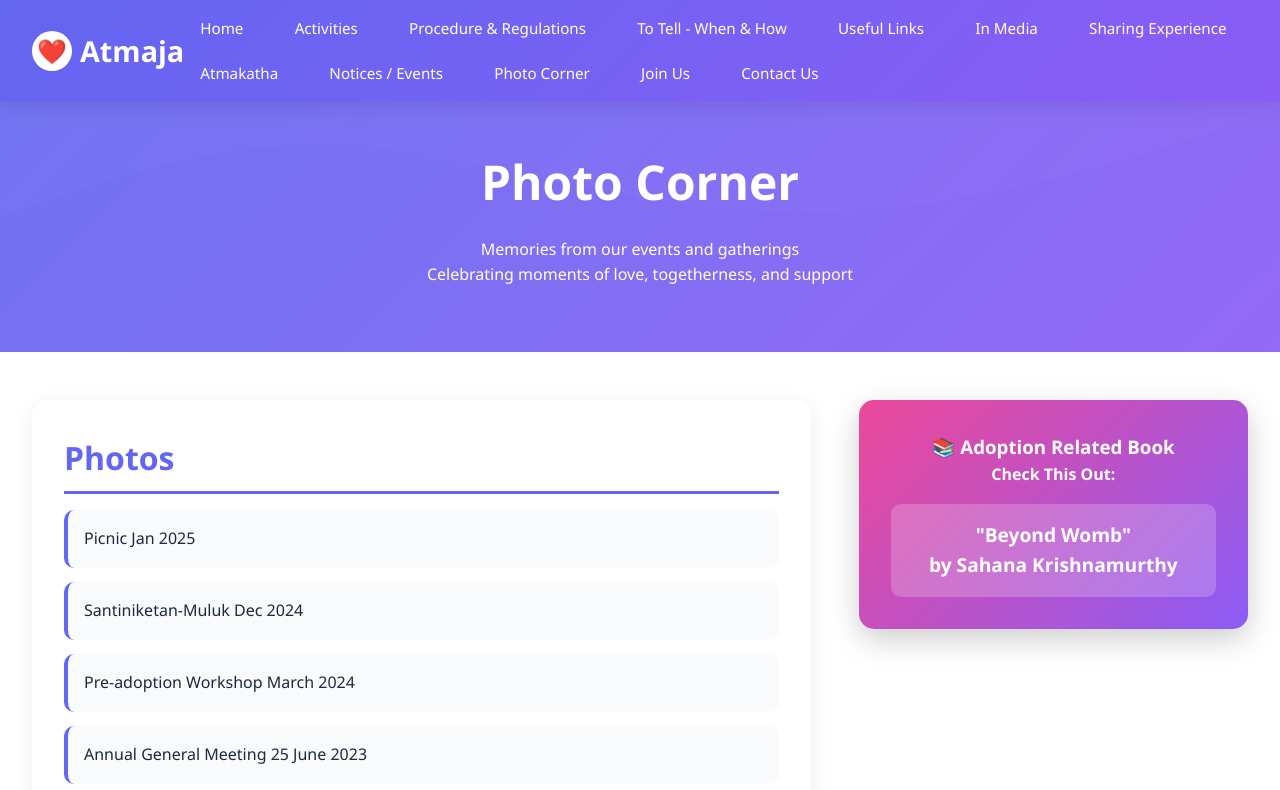
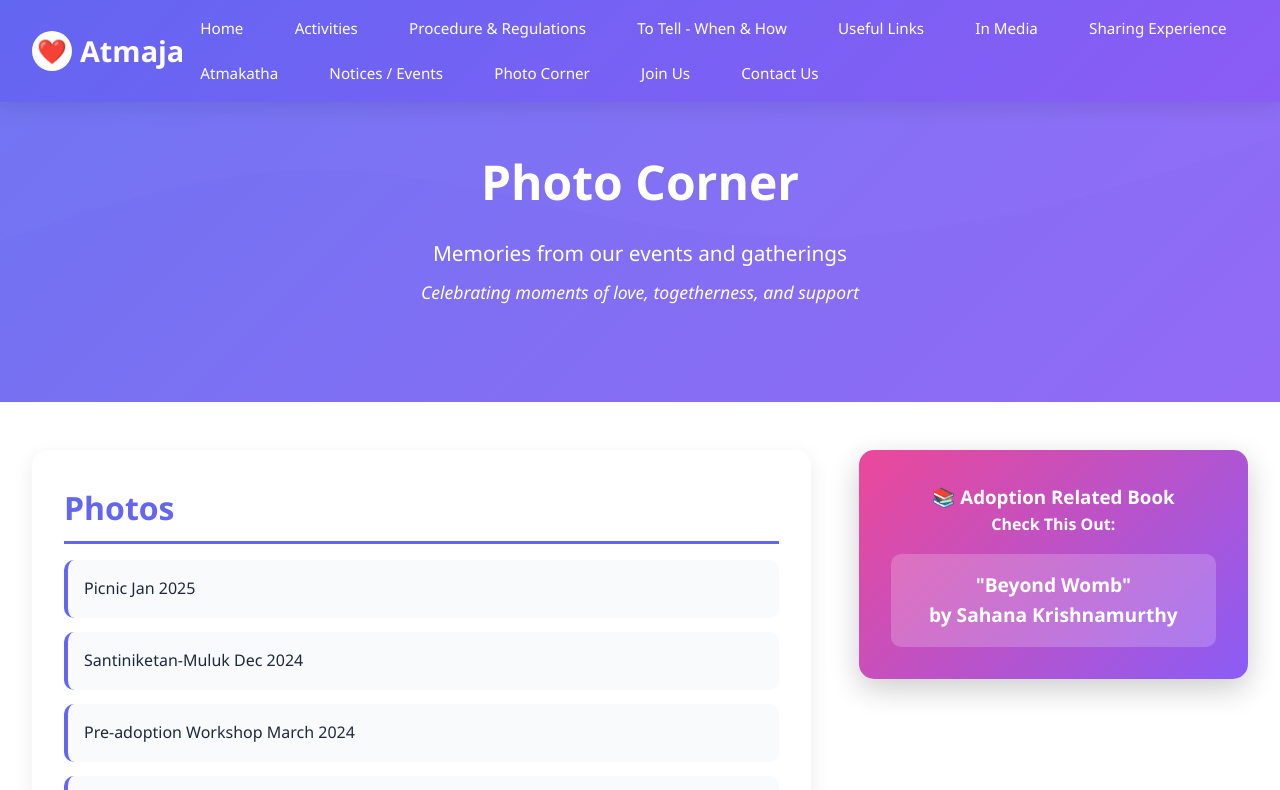
Before and after one commit to tanishaa7/atmaja, a plain HTML site: page photo-corner.html in a window 1280 px wide. Shown: the top 790 px of the page. Drawn offline with Linux system fonts and the light colour scheme.

Commit message:
Add files via upload

```diff
--- a/photo-corner.html
+++ b/photo-corner.html
@@ -120,6 +120,22 @@
         .hero h1 {
             font-size: 3rem;
             margin-bottom: 1rem;
+            animation: fadeInUp 1s ease;
+        }
+
+        .hero-subtitle {
+            font-size: 1.3rem;
+            margin-bottom: 0.5rem;
+            opacity: 0.95;
+            animation: fadeInUp 1s ease 0.2s both;
+        }
+
+        .hero-tagline {
+            font-size: 1.1rem;
+            font-style: italic;
+            opacity: 0.9;
+            margin-bottom: 2rem;
+            animation: fadeInUp 1s ease 0.4s both;
         }
 
         .main-content {
@@ -249,6 +265,17 @@
             color: var(--text-light);
         }
 
+        @keyframes fadeInUp {
+            from {
+                opacity: 0;
+                transform: translateY(30px);
+            }
+            to {
+                opacity: 1;
+                transform: translateY(0);
+            }
+        }
+
         @media (max-width: 1200px) {
             .main-content {
                 grid-template-columns: 1fr;
@@ -278,6 +305,11 @@
             .hero h1 {
                 font-size: 2rem;
             }
+
+            .hero-subtitle {
+                font-size: 1.1rem;
+            }
+
         }
     </style>
 </head>
```
